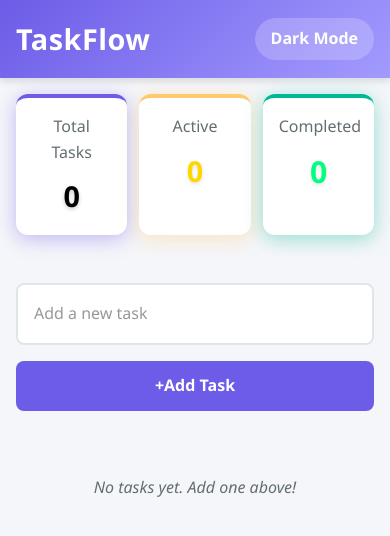
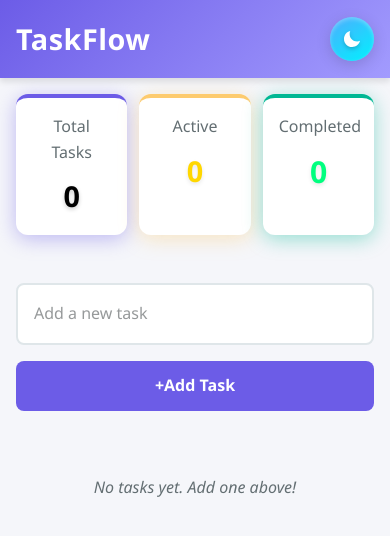
Before and after one commit to yashelke/my_todo-app, a React (Vite) app: page / in a window 390 px wide. Both pictures are taken after a click on the button "Get Started". Shown: the top 536 px of the page. Built offline with nearby package versions, Linux system fonts and the light colour scheme.

Commit message:
Improvised the toggle-btn with react-icons

```diff
--- a/src/components/Todo.css
+++ b/src/components/Todo.css
@@ -66,7 +66,7 @@ body {
   letter-spacing: 0.5px;
 }
 
-.toggle-btn {
+/* .toggle-btn {
   padding: 0.5rem 1rem;
   background: rgba(255, 255, 255, 0.2);
   border: none;
@@ -81,7 +81,137 @@ body {
 
 .toggle-btn:hover {
   background: rgba(255, 255, 255, 0.3);
+} */
+
+
+
+
+/* Toggle button tyling */
+
+.toggle-btn {
+  /* Sizing and layout */
+  padding: 0.75rem;
+  min-width: 60px;
+  height: 60px;
+  border: none;
+  border-radius: 50%;
+
+  /* Bluish gradient background */
+  background: linear-gradient(145deg, #4facfe 0%, #00f2fe 100%);
+  box-shadow: 0 4px 15px rgba(0, 0, 0, 0.15),
+              inset 0 2px 4px rgba(255, 255, 255, 0.3);
+  color: white;
+  cursor: pointer;
+
+  /* Content alignment */
+  display: flex;
+  align-items: center;
+  justify-content: center;
+
+  /* Smooth transitions */
+  transition: all 0.3s ease;
+
+  /* Positioning for different contexts */
+  position: relative;
+  z-index: 100;
 }
+
+.toggle-btn:hover {
+  background: linear-gradient(145deg, #3a8dcf 0%, #00c8d6 100%);
+  box-shadow: 0 6px 20px rgba(0, 0, 0, 0.2),
+              inset 0 2px 4px rgba(255, 255, 255, 0.4);
+  transform: translateY(-2px);
+}
+
+.toggle-btn:active {
+  transform: translateY(1px);
+  box-shadow: 0 2px 8px rgba(0, 0, 0, 0.1),
+              inset 0 2px 4px rgba(255, 255, 255, 0.2);
+}
+
+/* Icon styling */
+.toggle-btn svg {
+  width: 28px;
+  height: 28px;
+  transition: transform 0.3s ease;
+  filter: drop-shadow(0 2px 2px rgba(0, 0, 0, 0.2));
+}
+
+.toggle-btn:hover svg {
+  transform: scale(1.1);
+}
+
+/* Responsive adjustments */
+@media (max-width: 768px) {
+  .toggle-btn {
+    padding: 0.6rem;
+    min-width: 50px;
+    height: 50px;
+  }
+
+  .toggle-btn svg {
+    width: 24px;
+    height: 24px;
+  }
+}
+
+@media (max-width: 480px) {
+  .toggle-btn {
+    padding: 0.5rem;
+    min-width: 44px;
+    height: 44px;
+  }
+
+  .toggle-btn svg {
+    width: 20px;
+    height: 20px;
+  }
+}
+
+/* High contrast mode support */
+@media (prefers-contrast: high) {
+  .toggle-btn {
+    border: 2px solid #004e92;
+  }
+}
+
+/* Reduced motion support */
+@media (prefers-reduced-motion: reduce) {
+  .toggle-btn,
+  .toggle-btn svg {
+    transition: none;
+  }
+
+  .toggle-btn:hover {
+    transform: none;
+  }
+}
+
+
+
+
+
+
+
+
+
+
+
+
+
+
+
+
+
+
+
+
+
+
+
+
+
+
 
 /* ===== STATS SECTION ===== */
 /* .stats-section {
--- a/src/components/Todo.jsx
+++ b/src/components/Todo.jsx
@@ -1,6 +1,9 @@
 import React from 'react'
 import {useState,useEffect} from 'react'
 import './Todo.css' // Assuming you have a CSS file for styling
+import { MdSunny } from "react-icons/md";
+import { IoMdMoon } from "react-icons/io";
+
 
 function Todo() {
     const [toggle,setToggle]=useState(false);
@@ -144,7 +147,7 @@ const formatTimeAgo = (date) => {
     <>
     <header className="nav-container">
         <h1 className ="app-heading">TaskFlow</h1>
-        <button className="toggle-btn" onClick={() => setToggle(!toggle)}>{toggle ? 'Light Mode' : 'Dark Mode'}</button>
+        <button className="toggle-btn" onClick={() => setToggle(!toggle)}>{toggle ? <MdSunny /> : <IoMdMoon />}</button>
     </header>
 
     <section className="stats-section">
```
